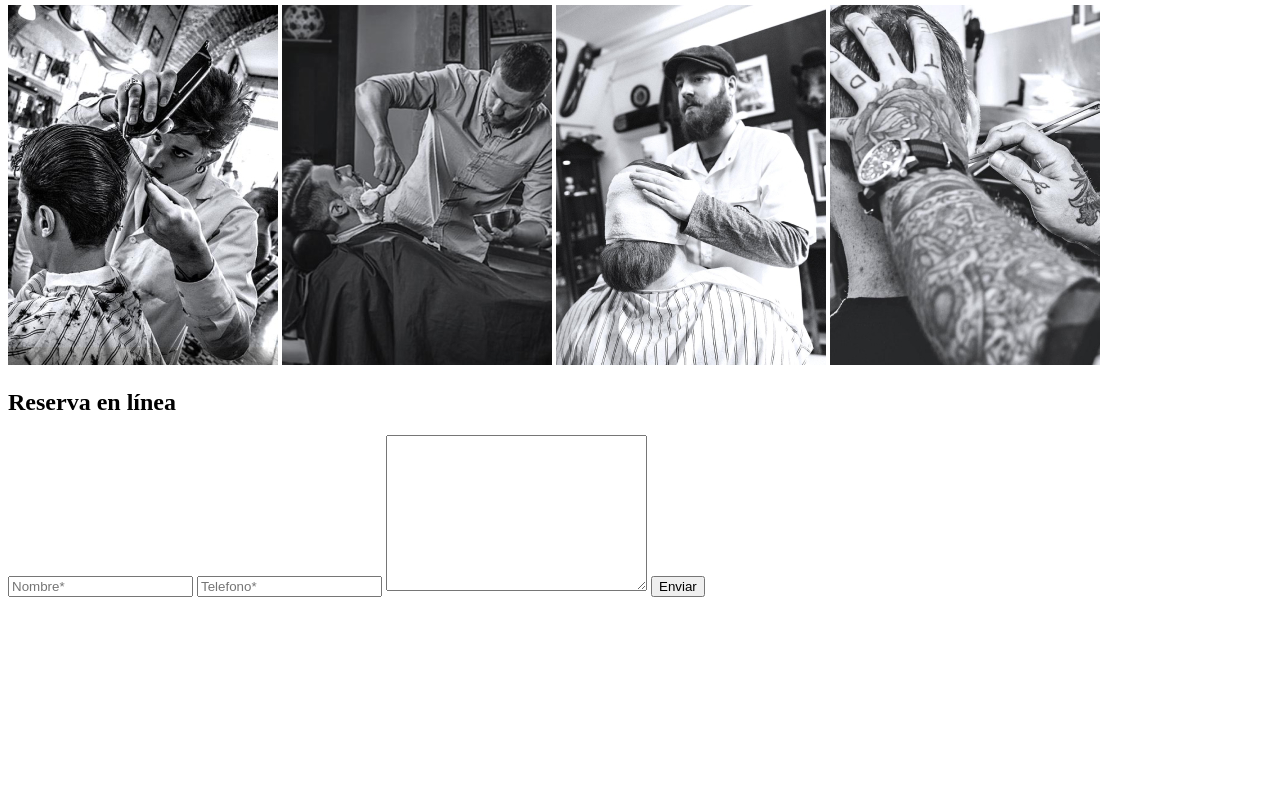
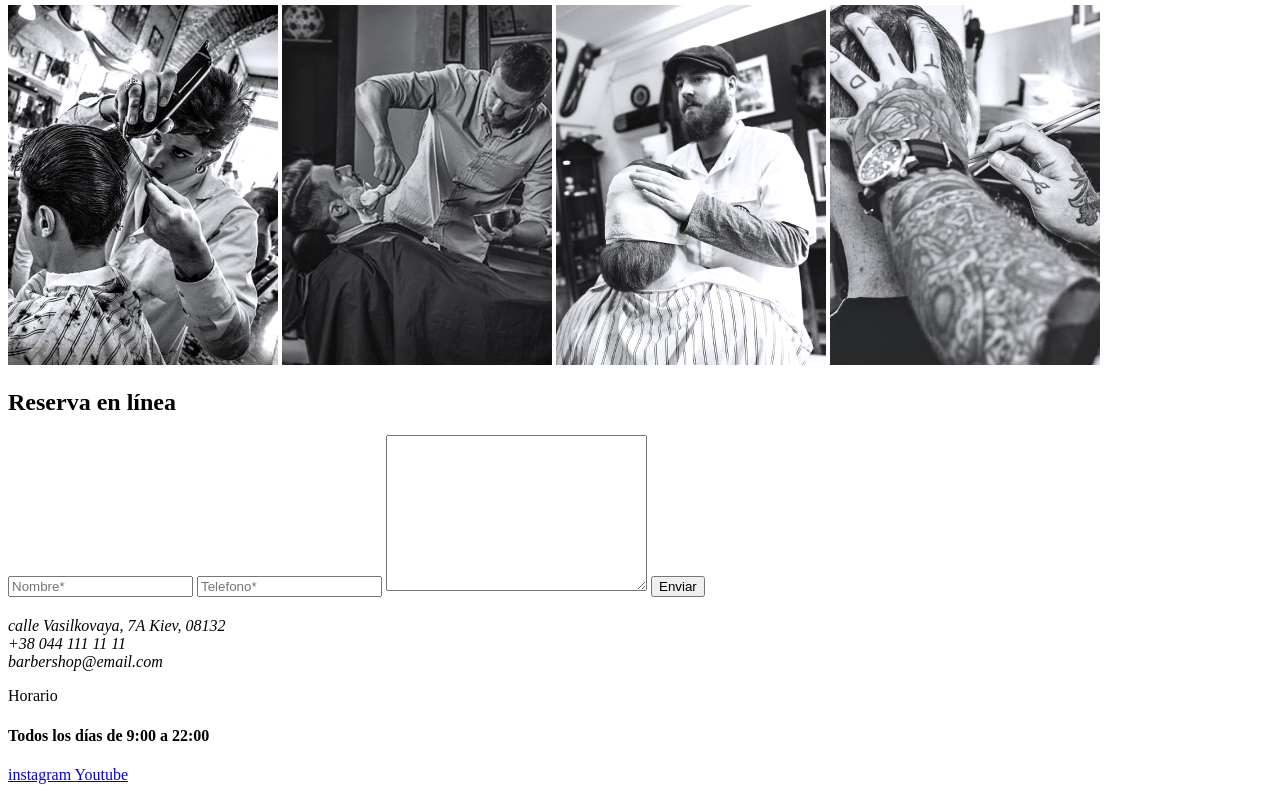
Before and after one commit to sergioing1000/Homework-FS-LATAM-6, a plain HTML site: page index.html in a window 1280 px wide. Shown: the part 3183-3983 px from the top of the page. Before the commit the page ends 3800 px from the top, so only its background shows below. Drawn offline with Linux system fonts and the light colour scheme.

Commit message:
modified:   index.html

```diff
--- a/index.html
+++ b/index.html
@@ -219,12 +219,20 @@
             </form>
             <article class="contact_content">
                     <h2 class=""></h2>
+                    <address>calle Vasilkovaya, 7А Kiev, 08132</address>
+                    <address>+38 044 111 11 11</address>
+                    <address>barbershop@email.com</address>
+                    <p class="label"> <span class="rectabgle">Horario</span></p>
+                    <h4>Todos los días de 9:00 a 22:00</h4>
             </article>
         </section>
         <!-- Barra de redes sociales -->
-        <aside>
-            <p>
-
+        <aside class="social-bar">
+            <p class="label">
+                <span class="rectangle">
+                    <a href="#"> instagram </a>
+                    <a href="#"> Youtube </a>
+                </span>
             </p>
         </aside>
     </footer>
```
